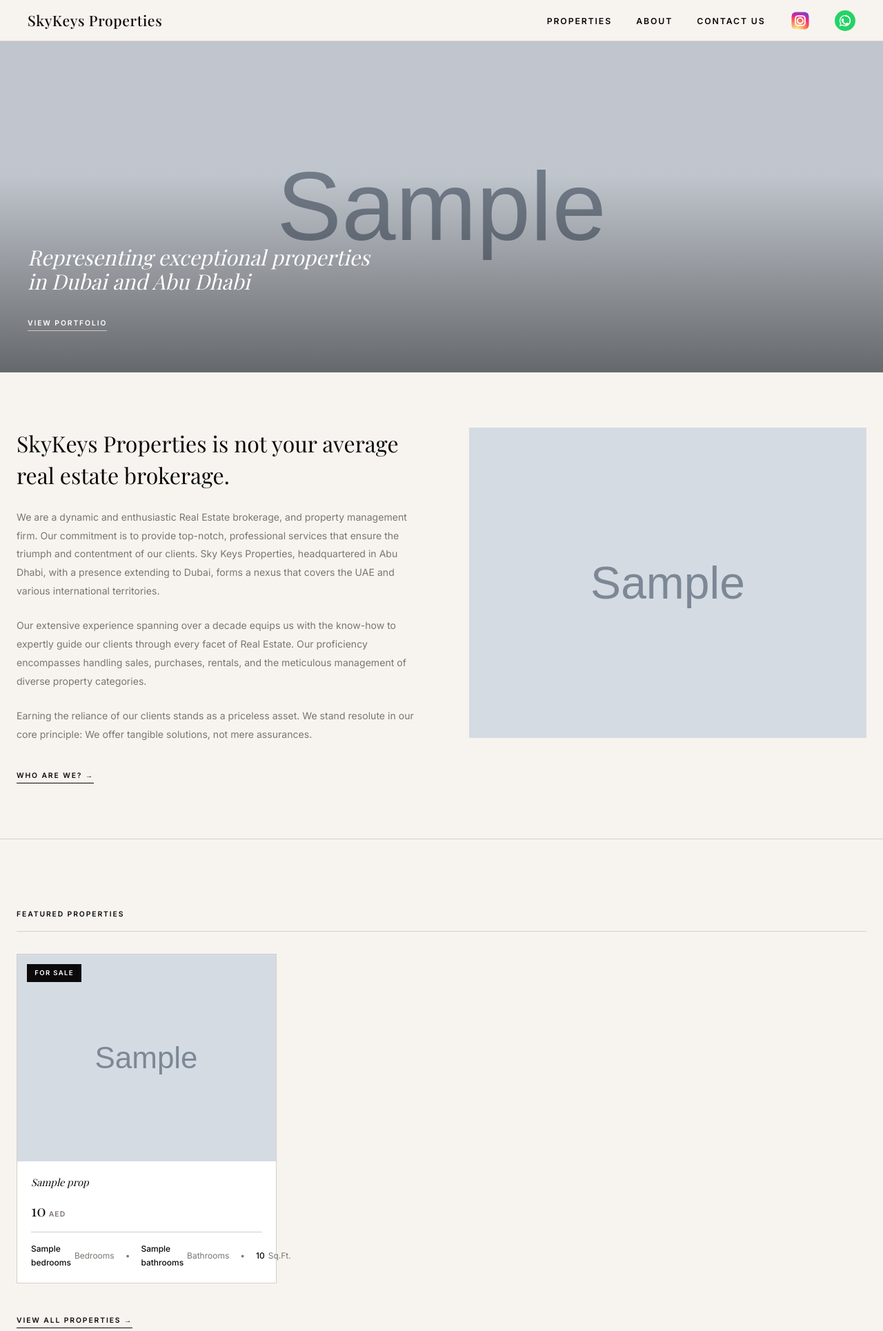
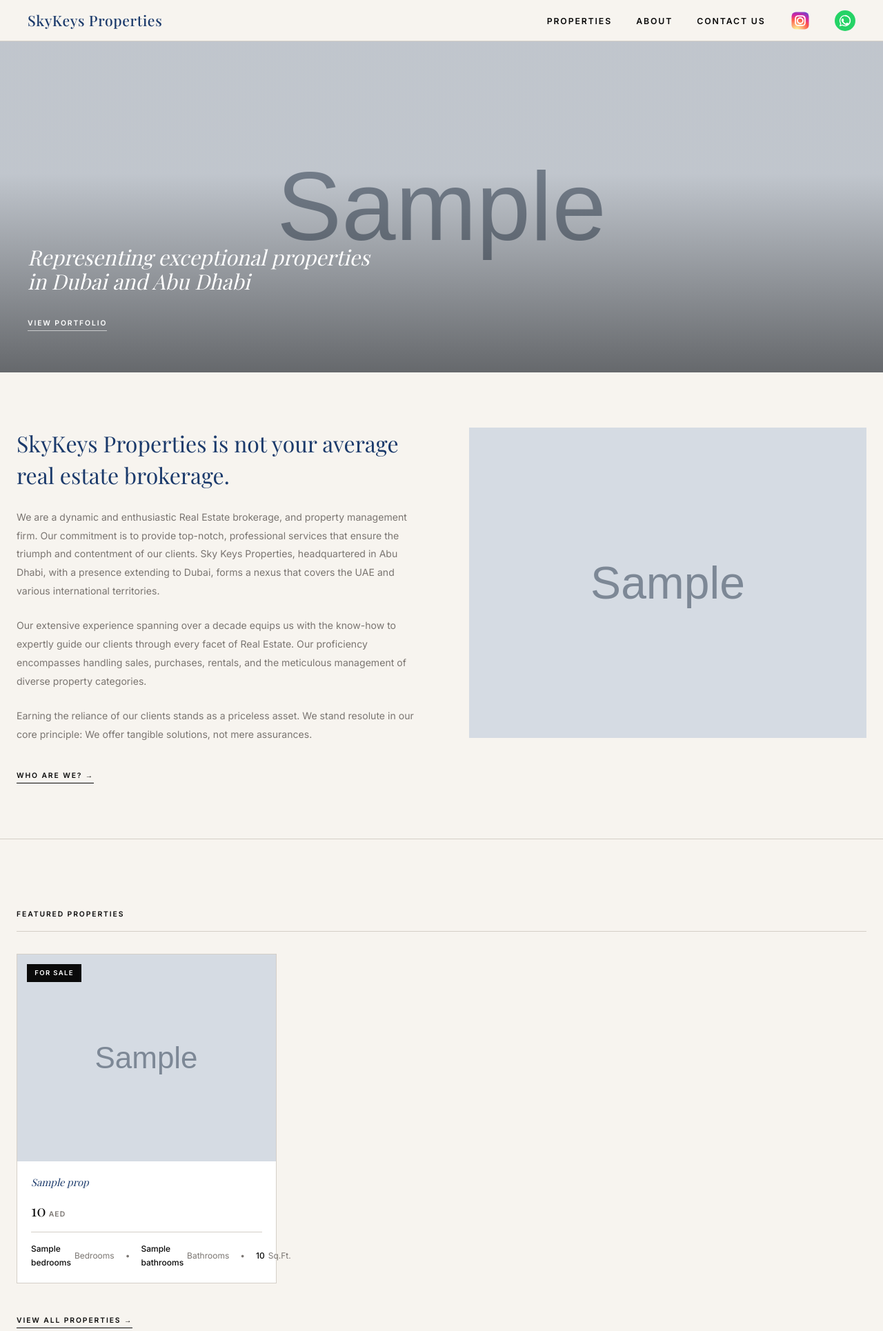
Before and after one commit to AbdullahhMurad/SkyKeysProperties, a FastAPI app: template templates/index.html in a window 1280 px wide. Shown: the top 1930 px of the page at 69% size. Run offline with FastAPI, Linux system fonts and the light colour scheme; the template is opened without the code that fills it: most values are stand-ins (such as "Sample title", 1, 10 or a date in 2020); grey boxes marked "Sample" are stand-in pictures; parts of the project's set-up code (start-up, migrations or seed data) failed here and were passed over; some web fonts are replaced.

Commit message:
Changed the color of the headers to blue

```diff
--- a/static/css/main.css
+++ b/static/css/main.css
@@ -25,6 +25,7 @@
   --border:   #D4CFC7;
   --muted:    #7A7571;
   --white:    #FFFFFF;
+  --blue:     #1B3A6B;
   --radius:   0px;
   --transition: 0.2s ease;
 }
@@ -48,7 +49,7 @@ h1, h2, h3, h4, h5 {
   font-family: 'Playfair Display', serif;
   font-weight: 400;
   line-height: 1.15;
-  color: var(--black);
+  color: var(--blue);
 }
 
 h1 { font-size: clamp(2.2rem, 4.5vw, 4rem); }
@@ -95,7 +96,7 @@ h5 { font-size: 0.95rem; }
   font-size: 1.32rem;
   font-weight: 500;
   letter-spacing: 0.03em;
-  color: var(--black);
+  color: var(--blue);
   display: flex;
   align-items: baseline;
   gap: 0;
@@ -238,7 +239,7 @@ h5 { font-size: 0.95rem; }
   font-size: clamp(1.5rem, 2.5vw, 2.2rem);
   font-weight: 400;
   line-height: 1.45;
-  color: var(--black);
+  color: var(--blue);
 }
 
 .intro-block p {
@@ -318,7 +319,7 @@ h5 { font-size: 0.95rem; }
   font-style: italic;
   font-size: 0.92rem;
   font-weight: 400;
-  color: var(--black);
+  color: var(--blue);
   margin-bottom: 12px;
   line-height: 1.4;
 }
@@ -386,7 +387,7 @@ h5 { font-size: 0.95rem; }
   font-family: 'Playfair Display', serif;
   font-size: 2.4rem;
   font-weight: 400;
-  color: var(--black);
+  color: var(--blue);
   display: block;
 }
 
@@ -639,7 +640,6 @@ textarea.form-control { resize: vertical; min-height: 130px; }
 .link-arrow:hover { opacity: 0.5; }
 
 /* ── Footer ───────────────────────────────────────────────── */
-/* Sizes reduced ~30% from original (padding, gaps, and font-sizes scaled to ~0.7x) */
 .footer {
   background: var(--black);
   color: var(--white);
@@ -802,7 +802,7 @@ textarea.form-control { resize: vertical; min-height: 130px; }
 
 .dev-item {
   flex-shrink: 0;
-  width: 20%;          /* 5 visible at a time */
+  width: 20%;
   display: flex;
   align-items: center;
   justify-content: center;
```
